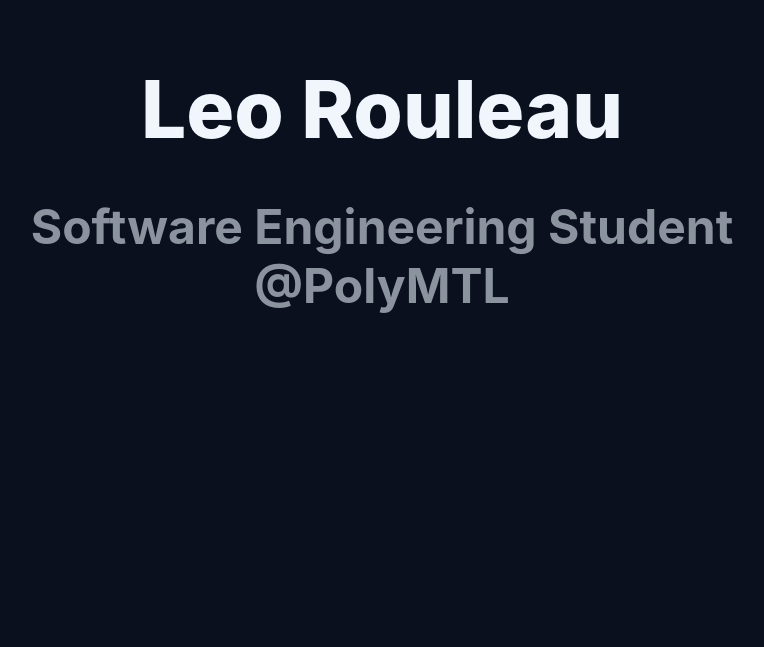
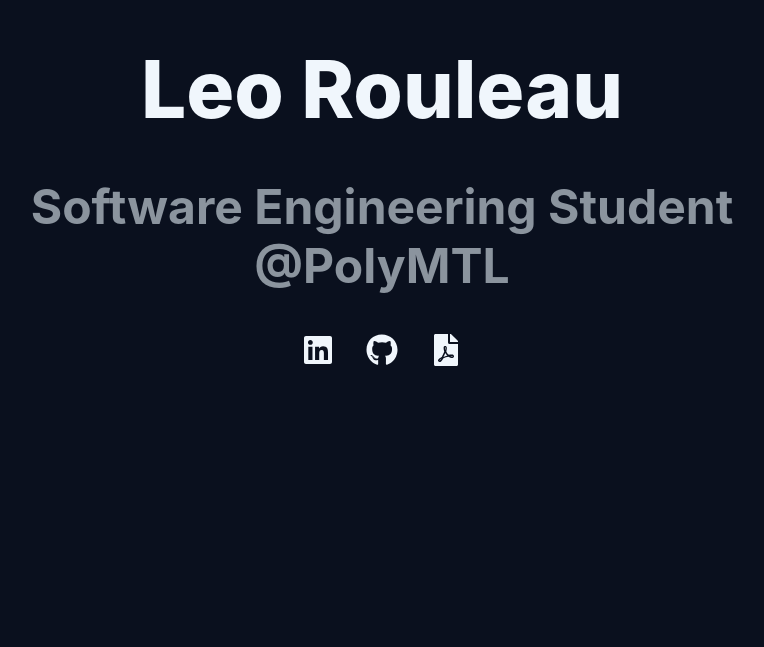
Before and after one commit to Aquamatic123/personal-website, a React (Vite) app: page / in a window 1280 px wide. Shown: the part 153-800 px from the top of the page, without its empty margins (258-1022 px from the left). Built offline with nearby package versions, Linux system fonts and the light colour scheme.

Commit message:
add icons

```diff
--- a/package.json
+++ b/package.json
@@ -13,7 +13,8 @@
 	},
 	"dependencies": {
 		"react": "^19.1.1",
-		"react-dom": "^19.1.1"
+		"react-dom": "^19.1.1",
+		"react-icons": "^5.6.0"
 	},
 	"devDependencies": {
 		"@eslint/js": "^9.33.0",
--- a/src/components/Hero.tsx
+++ b/src/components/Hero.tsx
@@ -1,3 +1,5 @@
+import { FaGithub, FaLinkedin, FaFilePdf } from 'react-icons/fa';
+
 export default function Hero() {
   return (
     <section style={heroContainer}>
@@ -7,6 +9,19 @@
       <h2 style={{ fontSize: 'clamp(1.5rem, 5vw, 3rem)', color: 'var(--text-dim)' }}>
         Software Engineering Student @PolyMTL
       </h2>
+
+      <div style={socialContainer}>
+        <a href="https://www.linkedin.com/in/leo-rouleau-364374302/" target="_blank" rel="noreferrer" className="hero-icon">
+	  <FaLinkedin />
+	</a>
+	<a href="https://github.com/Aquamatic123" target="_blank" rel="noreferrer" className="hero-icon">
+	  <FaGithub />
+	</a>
+	<a href="/CV_LEO_ROULEAU.pdf" target="_blank" rel="noreferrer" className="hero-icon">
+	  <FaFilePdf />
+	</a>
+
+      </div>
     </section>
   );
 }
@@ -22,3 +37,9 @@
   padding: '0 2rem',
   textAlign: 'center'
 };
+
+const socialContainer: React.CSSProperties = {
+    display: 'flex',
+    gap: '2rem',
+    alignItems: 'center'
+}
--- a/src/index.css
+++ b/src/index.css
@@ -37,3 +37,12 @@
 html {
   scroll-behavior: smooth;
 }
+.hero-icon {
+  font-size: 2rem;
+  color: var(--text-main);
+  transition: color 0.2s ease-in-out;
+}
+
+.hero-icon:hover {
+  color: var(--habs-blue); /* Let's go Habs! */
+}
```
Also changed, not shown: 1 other file (tests, documents, lock files or other folders).
